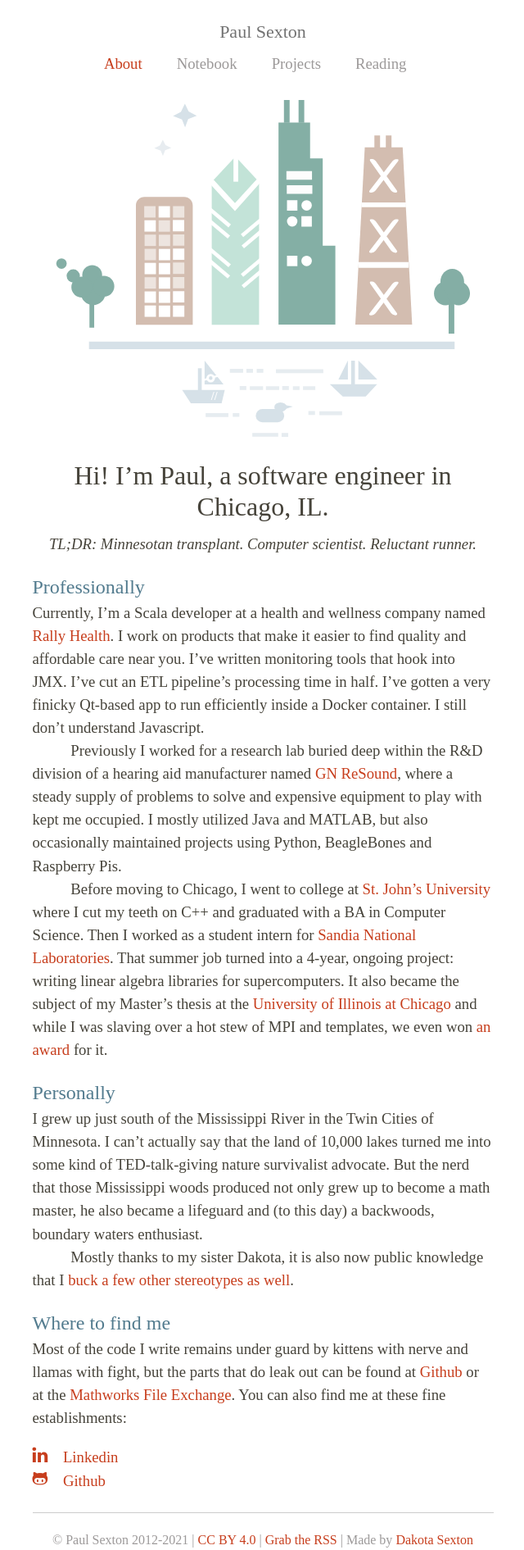
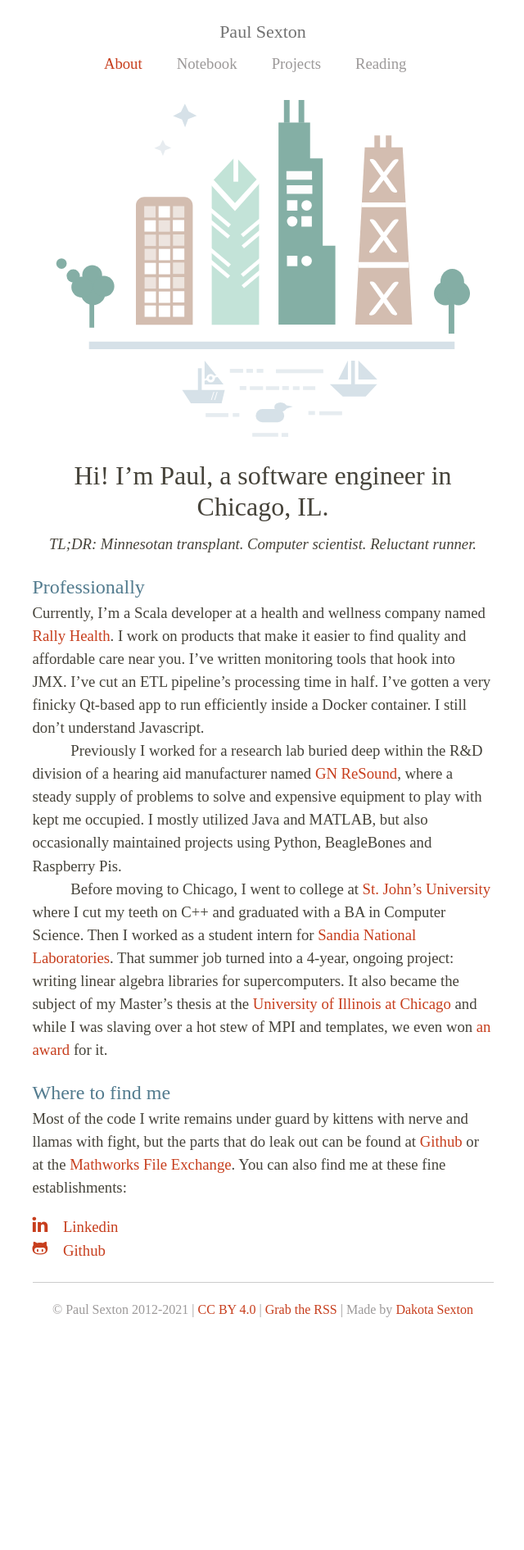
Before and after one commit to psexton/psexton.github.io, a Jekyll site: the page built from index.markdown, in a window 1280 px wide. Shown: the whole page at 82% size, without its empty margins (319-959 px from the left). Built offline with Jekyll 4.4.1, drawn with Linux system fonts in a browser that asks for light colours; some web fonts are replaced; after the commit the page ends 1610 px from its top, so only the background shows below that.

Commit message:
Remove personally section

```diff
--- a/index.markdown
+++ b/index.markdown
@@ -18,11 +18,6 @@ Previously I worked for a research lab buried deep within the R&amp;D division o
 
 Before moving to Chicago, I went to college at [St. John's University](http://csbsju.edu/) where I cut my teeth on C++ and graduated with a BA in Computer Science. Then I worked as a student intern for [Sandia National Laboratories](http://www.sandia.gov/"). That summer job turned into a 4-year, ongoing project: writing linear algebra libraries for supercomputers. It also became the subject of my Master's thesis at the [University of Illinois at Chicago](http://www.uic.edu/uic/) and while I was slaving over a hot stew of MPI and templates, we even won [an award](https://www.rd100conference.com/) for it.
 
-## Personally
-I grew up just south of the Mississippi River in the Twin Cities of Minnesota. I can't actually say that the land of 10,000 lakes turned me into some kind of TED-talk-giving nature survivalist advocate. But the nerd that those Mississippi woods produced not only grew up to become a math master, he also became a lifeguard and (to this day) a backwoods, boundary waters enthusiast.
-
-Mostly thanks to my sister Dakota, it is also now public knowledge that I [buck a few other stereotypes as well](http://monkeybicycle.net/your-humble-prairie-hometown/).
-
 ## Where to find me
 Most of the code I write remains under guard by kittens with nerve and llamas with fight, but the parts that do leak out can be found at [Github](https://github.com/psexton){:rel='me'} or at the [Mathworks File Exchange](https://www.mathworks.com/matlabcentral/profile/authors/1380672){:rel='me'}. You can also find me at these fine establishments:
 
```
